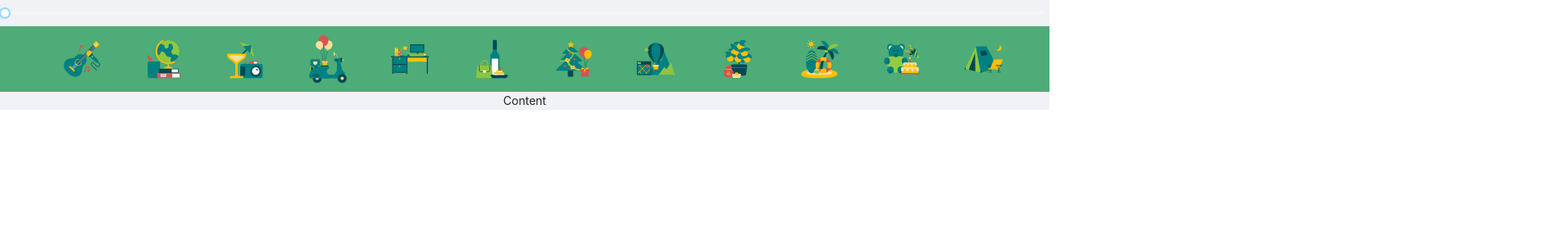
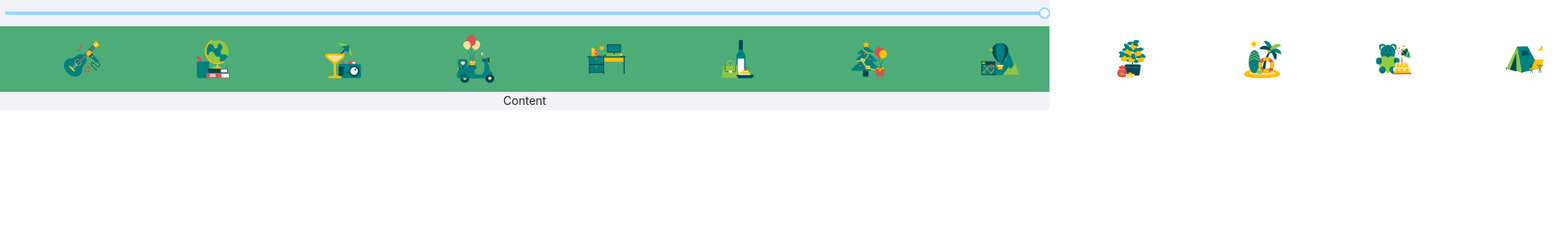
Before and after one commit to qq2982476894/vite-project, a Vue app: page / in a window 1280 px wide. Shown: the top 300 px of the page at 82% size, 1910 px wide, since content can reach past the window. Built offline with nearby package versions, Linux system fonts and the light colour scheme.

Commit message:
害嗨害

```diff
--- a/src/App.vue
+++ b/src/App.vue
@@ -1,5 +1,5 @@
 <script setup>
-const size = ref(0)
+const size = ref(60)
 </script>
 
 
@@ -46,8 +46,8 @@ const size = ref(0)
   will-change: filter;
 }
 .logo:hover {
-  filter: drop-shadow(2px 10px 15px #646cffaa);
-  transition: 1s;
+  filter: drop-shadow(0 0 2em #ef4646aa);
+  transition: .2s;
 }
 .logo.vue:hover {
   filter: drop-shadow(0 0 2em #42b883aa);
```
